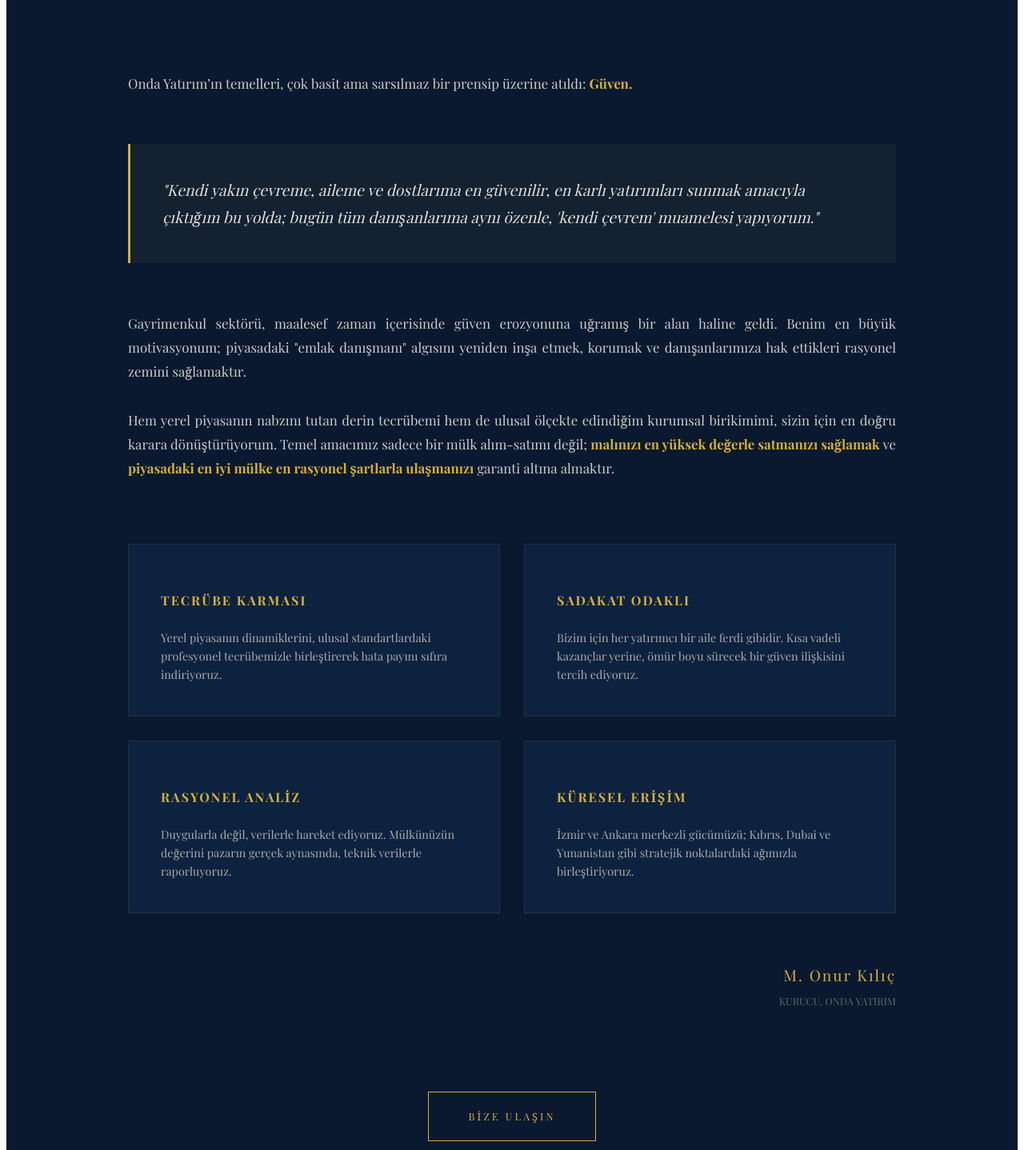
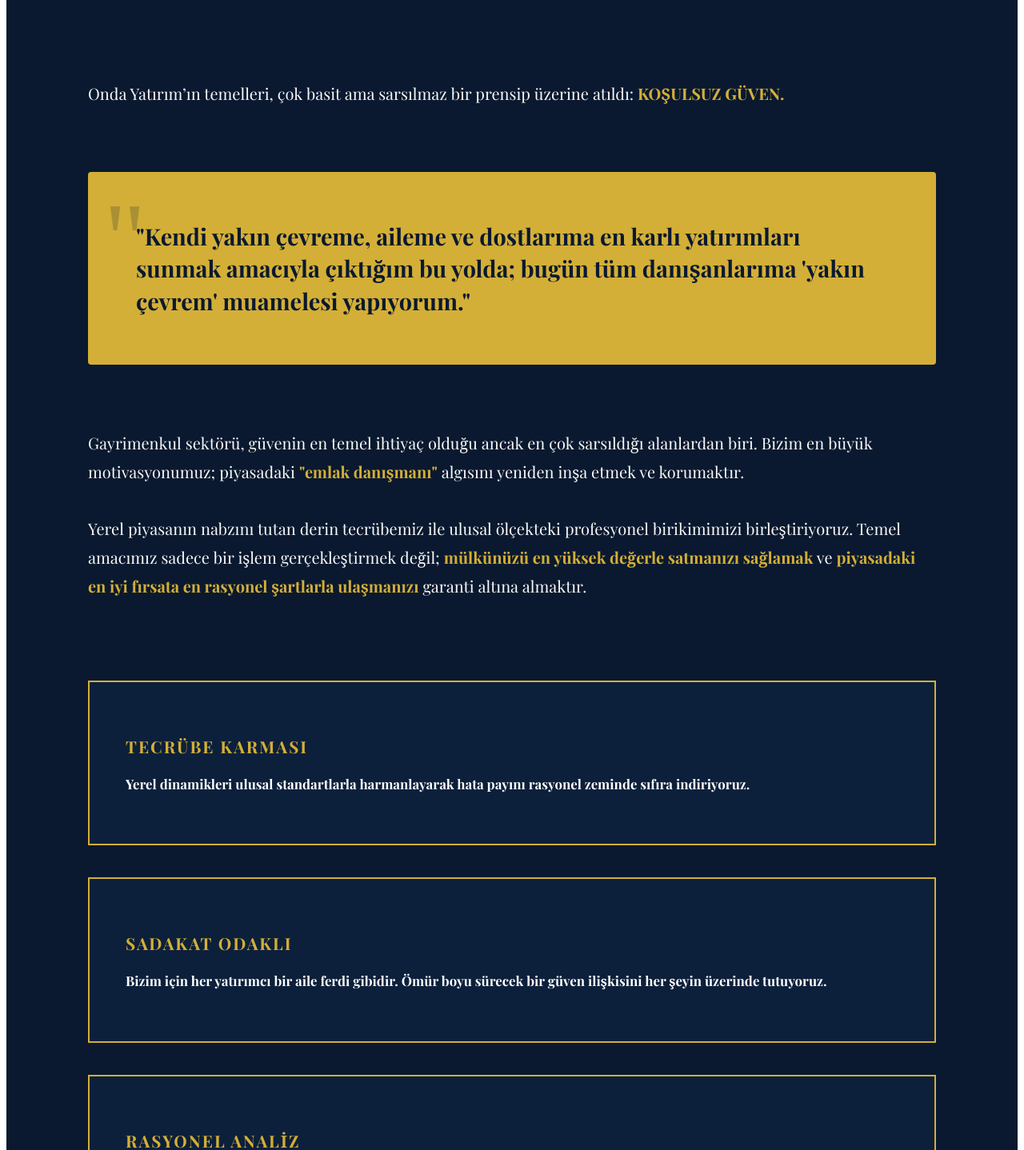
Before and after one commit to monurkilic/onda-web, a Next.js app: page /about in a window 1280 px wide. Shown: the part 334-1772 px from the top of the page at 80% size. Built offline with nearby package versions, Linux system fonts and the light colour scheme.

Commit message:
Update about.js

```diff
--- a/pages/about.js
+++ b/pages/about.js
@@ -9,92 +9,191 @@ export default function About() {
       </Head>
 
       <style dangerouslySetInnerHTML={{ __html: `
-        .about-page { max-width: 1000px; margin: 100px auto; padding: 0 20px; line-height: 1.8; color: #fff; font-family: 'Inter', sans-serif; }
-        .about-header { text-align: center; margin-bottom: 80px; }
-        .about-title { color: #d4af37; font-size: 3rem; font-weight: 200; letter-spacing: 8px; margin-bottom: 20px; }
-        .about-subtitle { color: #8e8e8e; font-size: 0.9rem; letter-spacing: 4px; text-transform: uppercase; }
-
-        .content-block { margin-bottom: 60px; position: relative; }
-        .quote-box {
-          background: rgba(212, 175, 55, 0.05);
-          border-left: 3px solid #d4af37;
-          padding: 40px;
-          margin: 60px 0;
-          font-style: italic;
-          font-size: 1.2rem;
-          color: #e0e0e0;
+        /* Ana Konteyner ve Font Ayarı */
+        .about-page {
+          max-width: 1100px;
+          margin: 120px auto;
+          padding: 0 20px;
+          color: #ffffff; /* Tam parlak beyaz */
+          font-family: 'Inter', -apple-system, BlinkMacSystemFont, "Segoe UI", Roboto, sans-serif;
+          -webkit-font-smoothing: antialiased;
         }
 
-        .story-text { color: #ccc; font-size: 1.05rem; margin-bottom: 30px; text-align: justify; }
-        .highlight { color: #d4af37; font-weight: bold; }
+        .about-header { text-align: center; margin-bottom: 100px; }
 
-        .vision-grid { display: grid; grid-template-columns: 1fr 1fr; gap: 30px; margin-top: 80px; }
-        .vision-item { background: #0d223f; border: 1px solid rgba(212,175,55,0.1); padding: 40px; transition: 0.3s; }
-        .vision-item:hover { border-color: #d4af37; transform: translateY(-5px); }
-        .vision-item h3 { color: #d4af37; font-size: 1rem; letter-spacing: 2px; margin-bottom: 20px; text-transform: uppercase; }
-        .vision-item p { color: #aaa; font-size: 0.9rem; margin: 0; line-height: 1.6; }
+        /* Başlıklar: Daha kalın ve parlak */
+        .about-title {
+          color: #d4af37;
+          font-size: 3.5rem;
+          font-weight: 800; /* Çok kalın */
+          letter-spacing: 6px;
+          margin-bottom: 15px;
+          text-transform: uppercase;
+        }
 
-        .signature { margin-top: 60px; text-align: right; }
-        .signature-name { color: #d4af37; font-size: 1.2rem; letter-spacing: 2px; display: block; }
-        .signature-title { color: #666; font-size: 0.8rem; text-transform: uppercase; }
+        .about-subtitle {
+          color: #ffffff;
+          font-size: 1rem;
+          letter-spacing: 5px;
+          font-weight: 400;
+          opacity: 0.9;
+        }
+
+        /* Hikaye Metni: Griyi bırakıp parlak beyaza geçtik */
+        .story-text {
+          font-size: 1.25rem; /* Yazıyı büyüttük */
+          line-height: 1.8;
+          margin-bottom: 35px;
+          font-weight: 500; /* Orta kalınlıkta, daha okunaklı */
+          text-align: left;
+          color: #f8f8f8; /* Göz yormayan ama çok parlak bir beyaz */
+        }
+
+        .highlight {
+          color: #d4af37;
+          font-weight: 800;
+        }
+
+        /* Felsefe Kutusu: Sayfanın en çarpıcı yeri */
+        .philosophy-card {
+          background: #d4af37;
+          color: #0a192f;
+          padding: 60px;
+          margin: 80px 0;
+          border-radius: 4px;
+          position: relative;
+        }
+        .philosophy-card p {
+          font-size: 1.8rem;
+          font-weight: 700;
+          line-height: 1.4;
+          margin: 0;
+        }
+        .philosophy-card::after {
+          content: '"';
+          position: absolute;
+          top: 10px;
+          left: 20px;
+          font-size: 8rem;
+          opacity: 0.2;
+          font-family: serif;
+        }
+
+        /* Vizyon Kartları */
+        .vision-grid {
+          display: grid;
+          grid-template-cols: 1fr 1fr;
+          gap: 40px;
+          margin-top: 100px;
+        }
+        .vision-item {
+          background: rgba(13, 34, 63, 0.8);
+          border: 2px solid #d4af37; /* Çerçeveler daha belirgin */
+          padding: 45px;
+          transition: 0.4s cubic-bezier(0.165, 0.84, 0.44, 1);
+        }
+        .vision-item:hover {
+          background: #d4af37;
+        }
+        .vision-item:hover h3, .vision-item:hover p {
+          color: #0a192f;
+        }
+
+        .vision-item h3 {
+          color: #d4af37;
+          font-size: 1.3rem;
+          font-weight: 800;
+          margin-bottom: 20px;
+          letter-spacing: 2px;
+        }
+        .vision-item p {
+          color: #ffffff;
+          font-size: 1.05rem;
+          font-weight: 600;
+          line-height: 1.6;
+        }
+
+        /* İmza Alanı */
+        .footer-sig {
+          margin-top: 100px;
+          text-align: right;
+          border-top: 1px solid rgba(212,175,55,0.3);
+          padding-top: 40px;
+        }
+        .sig-name { color: #d4af37; font-size: 1.8rem; font-weight: 800; display: block; }
+        .sig-title { color: #ffffff; font-size: 0.9rem; letter-spacing: 3px; font-weight: 600; margin-top: 5px; display: block; }
 
         @media (max-width: 768px) {
-          .about-title { font-size: 2rem; }
+          .about-title { font-size: 2.2rem; }
+          .philosophy-card { padding: 30px; }
+          .philosophy-card p { font-size: 1.3rem; }
           .vision-grid { grid-template-cols: 1fr; }
-          .quote-box { padding: 25px; font-size: 1rem; }
+          .story-text { font-size: 1.1rem; }
         }
       `}} />
 
       <main className="about-page">
         <header className="about-header">
-          <p className="about-subtitle">Vizyon & Hikaye</p>
           <h1 className="about-title">BİZ KİMİZ?</h1>
+          <p className="about-subtitle">Rasyonel Analiz • Kurumsal Güven</p>
         </header>
 
-        <section className="content-block">
+        <section>
           <p className="story-text">
-            Onda Yatırım’ın temelleri, çok basit ama sarsılmaz bir prensip üzerine atıldı: <span className="highlight">Güven.</span>
+            Onda Yatırım’ın temelleri, çok basit ama sarsılmaz bir prensip üzerine atıldı: <span className="highlight">KOŞULSUZ GÜVEN.</span>
           </p>
 
-          <div className="quote-box">
-            "Kendi yakın çevreme, aileme ve dostlarıma en güvenilir, en karlı yatırımları sunmak amacıyla çıktığım bu yolda; bugün tüm danışanlarıma aynı özenle, 'kendi çevrem' muamelesi yapıyorum."
+          <div className="philosophy-card">
+            <p>
+              "Kendi yakın çevreme, aileme ve dostlarıma en karlı yatırımları sunmak amacıyla çıktığım bu yolda; bugün tüm danışanlarıma 'yakın çevrem' muamelesi yapıyorum."
+            </p>
           </div>
 
           <p className="story-text">
-            Gayrimenkul sektörü, maalesef zaman içerisinde güven erozyonuna uğramış bir alan haline geldi. Benim en büyük motivasyonum; piyasadaki "emlak danışmanı" algısını yeniden inşa etmek, korumak ve danışanlarımıza hak ettikleri rasyonel zemini sağlamaktır.
+            Gayrimenkul sektörü, güvenin en temel ihtiyaç olduğu ancak en çok sarsıldığı alanlardan biri. Bizim en büyük motivasyonumuz; piyasadaki <span className="highlight">"emlak danışmanı"</span> algısını yeniden inşa etmek ve korumaktır.
           </p>
 
           <p className="story-text">
-            Hem yerel piyasanın nabzını tutan derin tecrübemi hem de ulusal ölçekte edindiğim kurumsal birikimimi, sizin için en doğru karara dönüştürüyorum. Temel amacımız sadece bir mülk alım-satımı değil; <span className="highlight">malınızı en yüksek değerle satmanızı sağlamak</span> ve <span className="highlight">piyasadaki en iyi mülke en rasyonel şartlarla ulaşmanızı</span> garanti altına almaktır.
+            Yerel piyasanın nabzını tutan derin tecrübemiz ile ulusal ölçekteki profesyonel birikimimizi birleştiriyoruz. Temel amacımız sadece bir işlem gerçekleştirmek değil; <span className="highlight">mülkünüzü en yüksek değerle satmanızı sağlamak</span> ve <span className="highlight">piyasadaki en iyi fırsata en rasyonel şartlarla ulaşmanızı</span> garanti altına almaktır.
           </p>
         </section>
 
         <div className="vision-grid">
           <div className="vision-item">
             <h3>TECRÜBE KARMASI</h3>
-            <p>Yerel piyasanın dinamiklerini, ulusal standartlardaki profesyonel tecrübemizle birleştirerek hata payını sıfıra indiriyoruz.</p>
+            <p>Yerel dinamikleri ulusal standartlarla harmanlayarak hata payını rasyonel zeminde sıfıra indiriyoruz.</p>
           </div>
           <div className="vision-item">
             <h3>SADAKAT ODAKLI</h3>
-            <p>Bizim için her yatırımcı bir aile ferdi gibidir. Kısa vadeli kazançlar yerine, ömür boyu sürecek bir güven ilişkisini tercih ediyoruz.</p>
+            <p>Bizim için her yatırımcı bir aile ferdi gibidir. Ömür boyu sürecek bir güven ilişkisini her şeyin üzerinde tutuyoruz.</p>
           </div>
           <div className="vision-item">
             <h3>RASYONEL ANALİZ</h3>
-            <p>Duygularla değil, verilerle hareket ediyoruz. Mülkünüzün değerini pazarın gerçek aynasında, teknik verilerle raporluyoruz.</p>
+            <p>Duygularla değil, verilerle hareket ediyoruz. Mülkünüzün gerçek değerini teknik raporlarla kanıtlıyoruz.</p>
           </div>
           <div className="vision-item">
-            <h3>KÜRESEL ERİŞİM</h3>
-            <p>İzmir ve Ankara merkezli gücümüzü; Kıbrıs, Dubai ve Yunanistan gibi stratejik noktalardaki ağımızla birleştiriyoruz.</p>
+            <h3>KÜRESEL VİZYON</h3>
+            <p>İzmir ve Ankara merkezli gücümüzü; Kıbrıs, Dubai ve Yunanistan ağımızla global bir fırsata dönüştürüyoruz.</p>
           </div>
         </div>
 
-        <div className="signature">
-          <span className="signature-name">M. Onur Kılıç</span>
-          <span className="signature-title">Kurucu, Onda Yatırım</span>
-        </div>
+        <footer className="footer-sig">
+          <span className="sig-name">M. Onur Kılıç</span>
+          <span className="sig-title">Kurucu, Onda Yatırım</span>
+        </footer>
 
-        <div style={{ marginTop: '100px', textAlign: 'center' }}>
-          <a href="/contact" style={{ display: 'inline-block', padding: '18px 50px', border: '1px solid #d4af37', color: '#d4af37', textDecoration: 'none', fontSize: '0.8rem', letterSpacing: '3px', transition: '0.3s' }}>
+        <div style={{ marginTop: '80px', textAlign: 'center' }}>
+          <a href="/contact" style={{
+            display: 'inline-block',
+            padding: '22px 60px',
+            background: '#d4af37',
+            color: '#0a192f',
+            textDecoration: 'none',
+            fontSize: '1rem',
+            fontWeight: '900',
+            letterSpacing: '3px',
+            borderRadius: '4px'
+          }}>
             BİZE ULAŞIN
           </a>
         </div>
```
